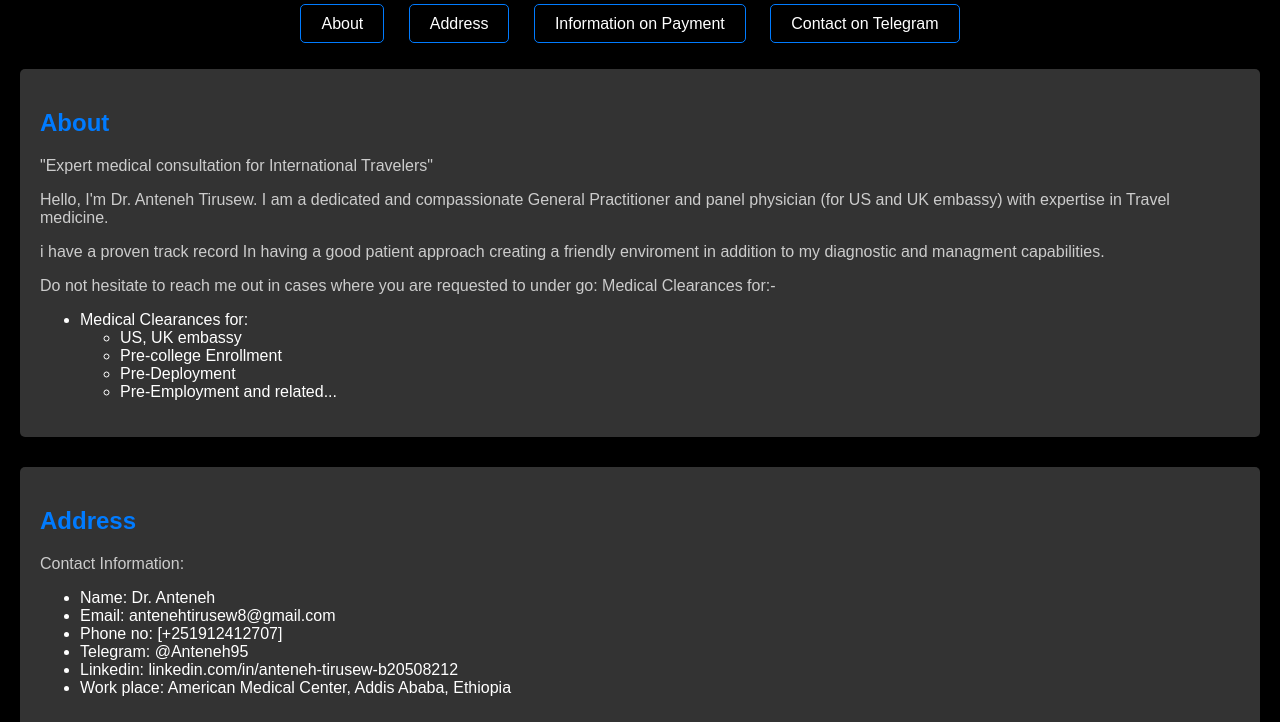
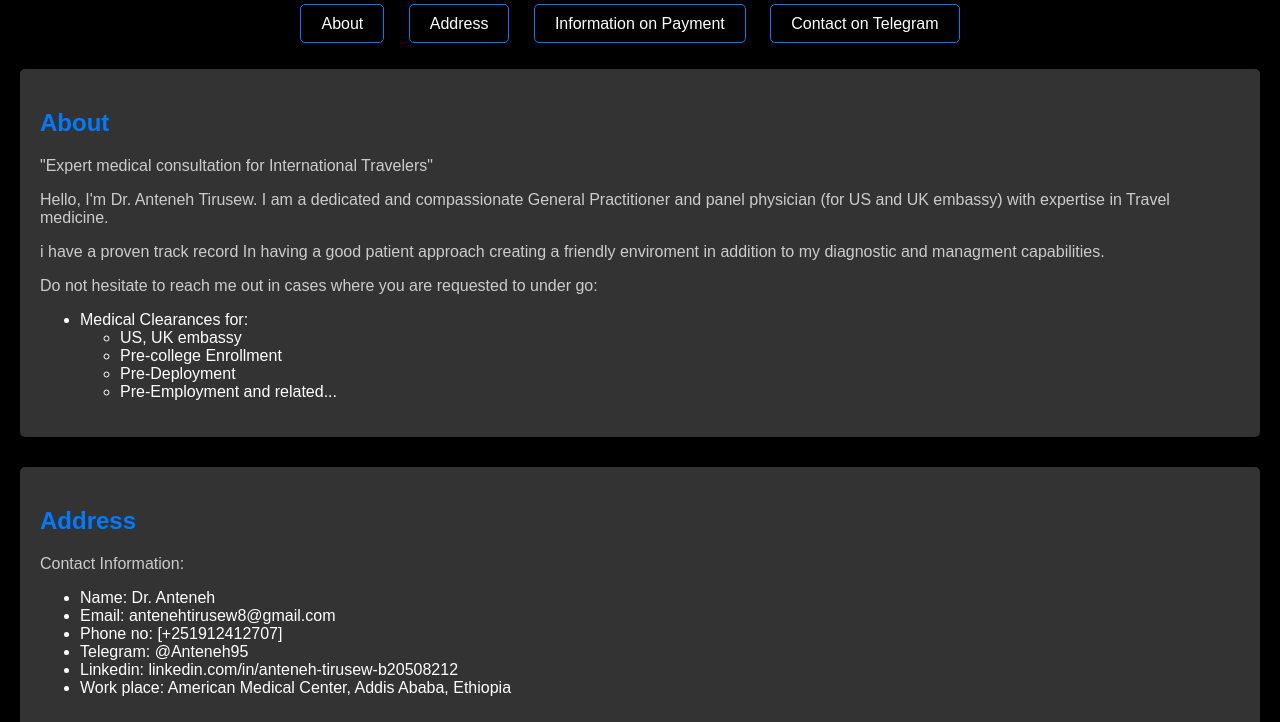
Before and after one commit to antenehtir/antexconsultancy, a plain HTML site: page index.html in a window 1280 px wide. Shown: the part 78-800 px from the top of the page. Drawn offline with Linux system fonts and the light colour scheme; a script that the page names is missing.

Commit message:
Update index.html

```diff
--- a/index.html
+++ b/index.html
@@ -27,7 +27,7 @@
         <p>"Expert medical consultation for International Travelers"</p>
         <p>Hello, I'm Dr. Anteneh Tirusew. I am a dedicated and compassionate General Practitioner and panel physician (for US and UK embassy) with expertise in Travel medicine.</p>
         <p> i have a proven track record In having a good patient approach creating a friendly enviroment in addition to my diagnostic and managment capabilities. </p>
-        <p> Do not hesitate to reach me out in cases where you are requested to under go: Medical Clearances for:- </p>
+        <p> Do not hesitate to reach me out in cases where you are requested to under go: </p>
 <ul>
     <li>Medical Clearances for:</li>
     <ul>
```
